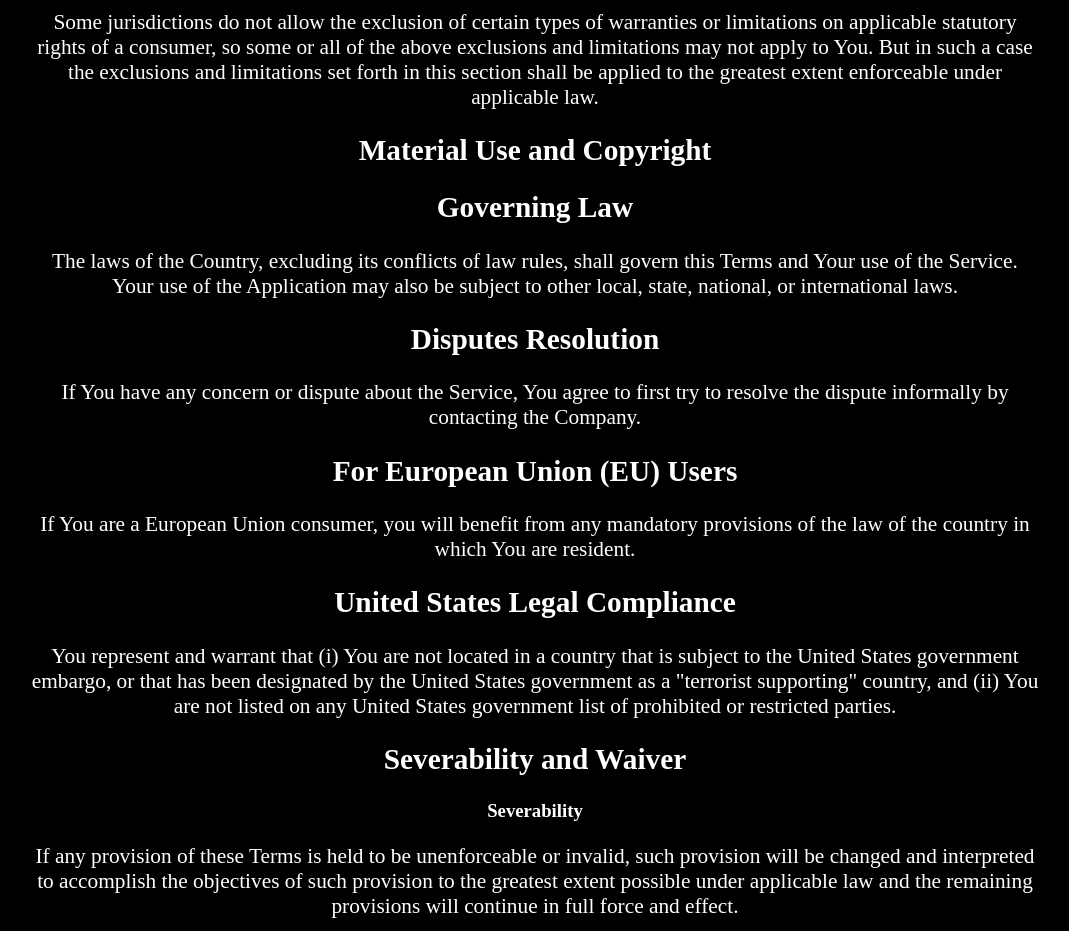
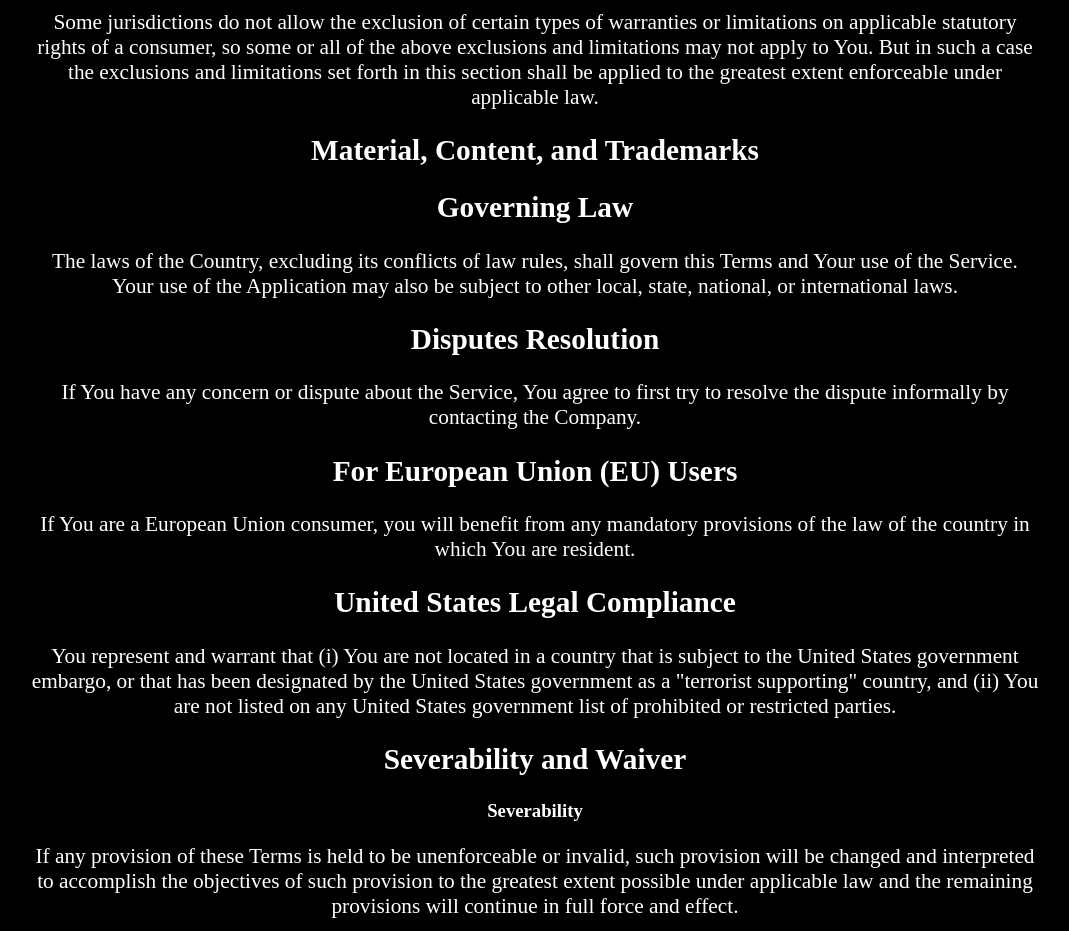
Before and after one commit to hewitson-j/mine-grinder-new, a React (Vite) app: page /termsofservice in a window 1280 px wide. Shown: the part 3080-4011 px from the top of the page, without its empty margins (105-1174 px from the left). Built offline with nearby package versions, Linux system fonts and the light colour scheme; a web font is replaced by a local one.

Commit message:
Update TermsOfService.tsx

```diff
--- a/src/components/TermsOfService.tsx
+++ b/src/components/TermsOfService.tsx
@@ -74,7 +74,7 @@ export default function TermsOfService(){
         <p>Without limiting the foregoing, neither the Company nor any of the company's provider makes any representation or warranty of any kind, express or implied: (i) as to the operation or availability of the Service, or the information, content, and materials or products included thereon; (ii) that the Service will be uninterrupted or error-free; (iii) as to the accuracy, reliability, or currency of any information or content provided through the Service; or (iv) that the Service, its servers, the content, or e-mails sent from or on behalf of the Company are free of viruses, scripts, trojan horses, worms, malware, timebombs or other harmful components.</p>
         <p>Some jurisdictions do not allow the exclusion of certain types of warranties or limitations on applicable statutory rights of a consumer, so some or all of the above exclusions and limitations may not apply to You. But in such a case the exclusions and limitations set forth in this section shall be applied to the greatest extent enforceable under applicable law.</p>
 
-        <h2>Material Use and Copyright</h2>
+        <h2>Material, Content, and Trademarks</h2>
 
         <h2>Governing Law</h2>
         <p>The laws of the Country, excluding its conflicts of law rules, shall govern this Terms and Your use of the Service. Your use of the Application may also be subject to other local, state, national, or international laws.</p>
```
